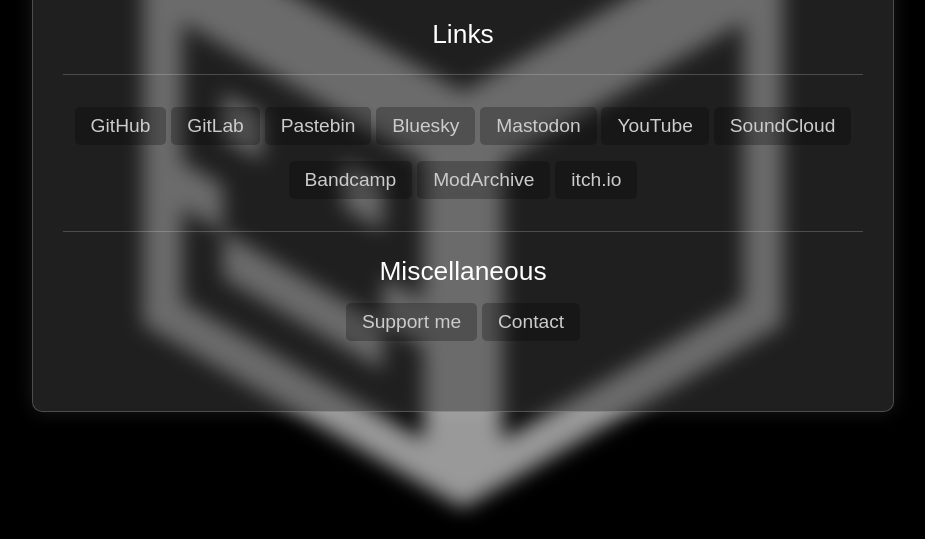
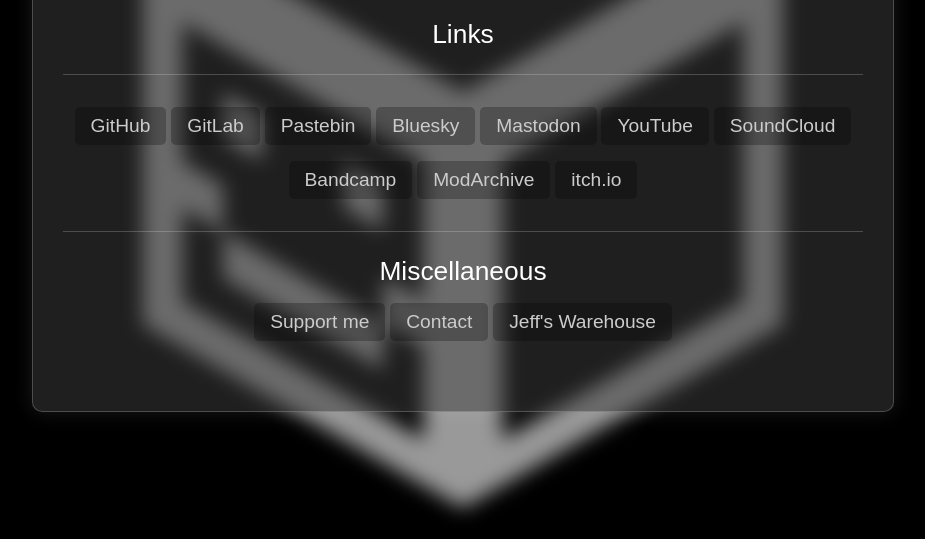
Before and after one commit to somerui/page, a plain HTML site: page index.html in a window 1280 px wide. Shown: the part 261-800 px from the top of the page, without its empty margins (177-1102 px from the left). Drawn offline with Linux system fonts and the light colour scheme; a web font is replaced by a local one.

Commit message:
Update index.html

```diff
--- a/index.html
+++ b/index.html
@@ -37,6 +37,7 @@
         <h2>Miscellaneous</h2>
         <a href="/donate">Support me</a>
         <a href="/contact">Contact</a>
+<a href="https://download.somerui.xyz">Jeff's Warehouse</a>
       </div>
     </div>
   </main>
```
